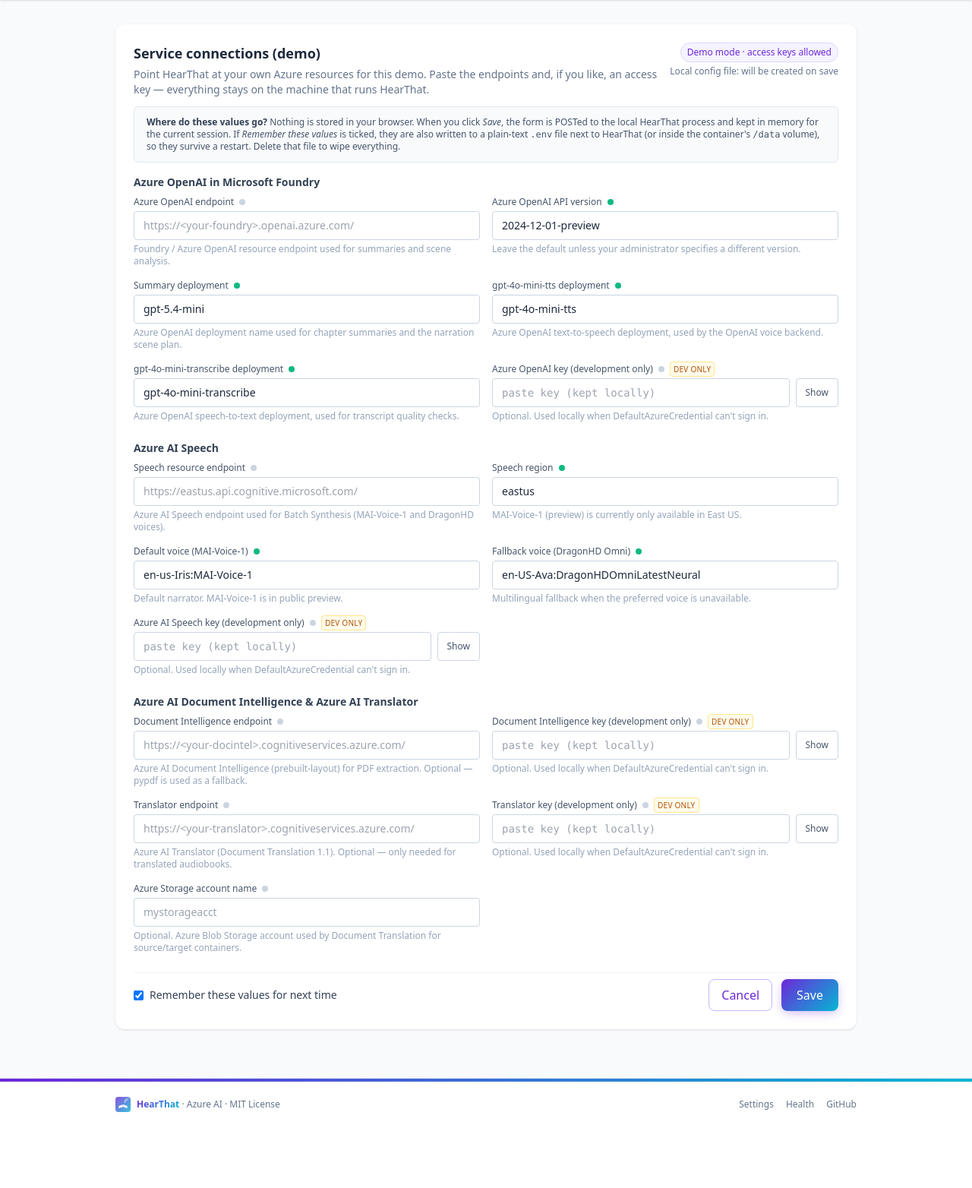
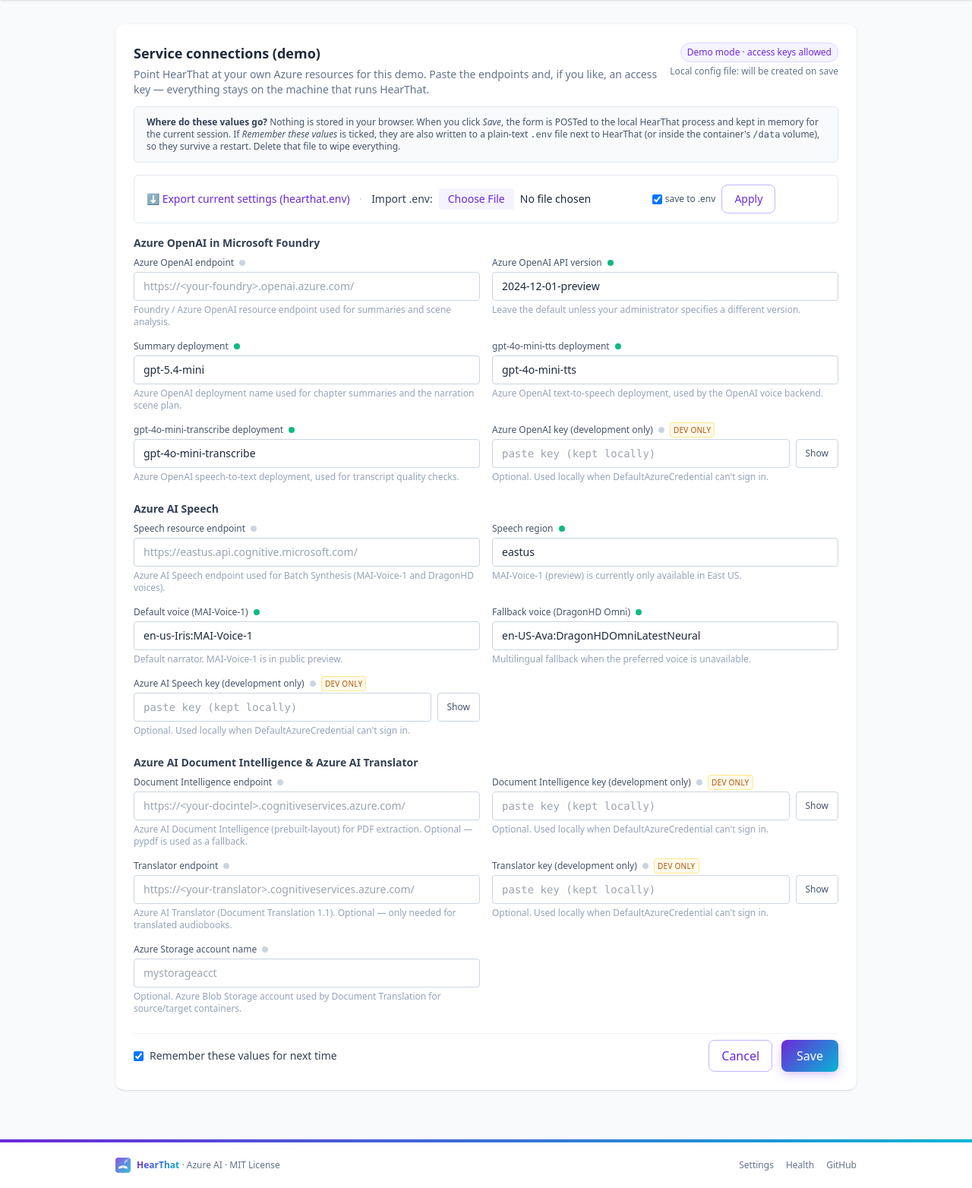
Before and after one commit to olivMertens/HearThat, a FastAPI app: page /settings in a window 1280 px wide. Shown: the part 92-1656 px from the top of the page at 76% size. Before the commit the page ends 1556 px from the top, so only its background shows below. Run offline with FastAPI, Linux system fonts and the light colour scheme; some libraries are stand-ins or nearby versions.

Commit message:
feat(settings): annotated .env export + import for demo testers

```diff
--- a/src/hearthat/ui/app.py
+++ b/src/hearthat/ui/app.py
@@ -10,7 +10,7 @@ from contextlib import asynccontextmanager
 from pathlib import Path
 
 from fastapi import FastAPI, File, Form, HTTPException, Request, UploadFile
-from fastapi.responses import FileResponse, HTMLResponse, RedirectResponse
+from fastapi.responses import FileResponse, HTMLResponse, RedirectResponse, Response
 from fastapi.staticfiles import StaticFiles
 from fastapi.templating import Jinja2Templates
 
@@ -315,9 +315,17 @@ def _persist_env_file(updates: dict[str, str], env_path: Path) -> None:
 
 
 @app.get("/settings", response_class=HTMLResponse)
-async def settings_page(request: Request, saved: int = 0) -> HTMLResponse:
+async def settings_page(
+    request: Request, saved: int = 0, imported: int = 0
+) -> HTMLResponse:
     settings = get_settings()
     env_path = Path(".env")
+    if imported:
+        message: str | None = f"Imported {imported} setting(s) from uploaded file."
+    elif saved:
+        message = "Settings applied."
+    else:
+        message = None
     return TEMPLATES.TemplateResponse(
         request,
         "settings.html",
@@ -326,7 +334,7 @@ async def settings_page(request: Request, saved: int = 0) -> HTMLResponse:
             "groups": _build_groups(settings),
             "env_file_exists": env_path.exists(),
             "is_dev": settings.is_dev,
-            "message": "Settings applied." if saved else None,
+            "message": message,
         },
     )
 
@@ -350,6 +358,90 @@ async def update_settings_route(request: Request) -> RedirectResponse:
     if persist:
         _persist_env_file(updates, Path(".env"))
     return RedirectResponse(url="/settings?saved=1", status_code=303)
+
+
+@app.get("/settings/export")
+async def export_settings() -> Response:
+    """Download current editable settings as an annotated .env file.
+
+    The export doubles as a starter template: each group becomes a section
+    header and each field carries its hint as a comment. Empty values fall
+    back to the placeholder so a fresh container produces a ready-to-edit
+    template.
+    """
+    settings = get_settings()
+    allow_secret = settings.is_dev
+    lines: list[str] = [
+        "# HearThat configuration \u2014 generated by /settings/export",
+        "# Edit the values below and reload via Settings \u2192 Import,",
+        "# or run HearThat with `--env-file hearthat.env`.",
+    ]
+    for group in _SETTINGS_GROUPS:
+        lines.append("")
+        lines.append(f"# === {group['title']} ===")
+        for entry in group["fields"]:  # type: ignore[index]
+            name, _label, placeholder, hint, secret = (
+                entry[0],
+                entry[1],
+                entry[2],
+                entry[3] if len(entry) > 3 else "",
+                entry[4] if len(entry) > 4 else False,
+            )
+            if secret and not allow_secret:
+                continue
+            if hint:
+                lines.append(f"# {hint}")
+            value = os.environ.get(name, "") or placeholder
+            lines.append(f"{name}={value}")
+    body = "\n".join(lines) + "\n"
+    return Response(
+        content=body,
+        media_type="text/plain; charset=utf-8",
+        headers={"Content-Disposition": 'attachment; filename="hearthat.env"'},
+    )
+
+
+@app.post("/settings/import")
+async def import_settings(
+    env_file: UploadFile = File(...),
+    persist: str | None = Form(None),
+) -> RedirectResponse:
+    """Apply an uploaded .env file to the running process."""
+    raw = await env_file.read()
+    if len(raw) > 64 * 1024:  # 64 KiB is plenty for a .env
+        raise HTTPException(status_code=413, detail="File too large for a .env upload.")
+    try:
+        text = raw.decode("utf-8")
+    except UnicodeDecodeError as exc:
+        raise HTTPException(status_code=400, detail="File must be UTF-8 text.") from exc
+
+    settings = get_settings()
+    allowed = set(_editable_keys(include_secret=settings.is_dev))
+    updates: dict[str, str] = {}
+    for line in text.splitlines():
+        stripped = line.strip()
+        if not stripped or stripped.startswith("#") or "=" not in stripped:
+            continue
+        key, _, value = stripped.partition("=")
+        key = key.strip()
+        if key not in allowed:
+            continue
+        value = value.strip().strip('"').strip("'")
+        # Skip lines where the value is still the placeholder "<...>".
+        if value.startswith("<") and value.endswith(">"):
+            continue
+        updates[key] = value
+        if value:
+            os.environ[key] = value
+        else:
+            os.environ.pop(key, None)
+
+    get_settings.cache_clear()
+    if persist:
+        _persist_env_file(updates, Path(".env"))
+    return RedirectResponse(
+        url=f"/settings?imported={len(updates)}", status_code=303
+    )
 
 
 @app.post("/jobs", response_class=HTMLResponse)
--- a/src/hearthat/ui/templates/settings.html
+++ b/src/hearthat/ui/templates/settings.html
@@ -34,6 +34,26 @@
     {{ message }}
   </div>
   {% endif %}
+
+  <div class="mt-4 flex flex-wrap items-center gap-3 rounded-md border border-slate-200 bg-white px-4 py-3">
+    <a href="/settings/export"
+       class="text-sm font-medium text-violet-700 hover:text-violet-900 underline-offset-2 hover:underline">
+      &#x2B07; Export current settings (hearthat.env)
+    </a>
+    <span class="text-slate-300">·</span>
+    <form method="post" action="/settings/import" enctype="multipart/form-data"
+          class="flex flex-wrap items-center gap-2">
+      <label class="text-sm text-slate-700">Import .env:</label>
+      <input type="file" name="env_file" accept=".env,text/plain" required
+             class="text-sm file:mr-2 file:rounded file:border-0 file:bg-violet-50 file:px-3 file:py-1 file:text-violet-700 hover:file:bg-violet-100" />
+      <label class="inline-flex items-center gap-1 text-xs text-slate-600">
+        <input type="checkbox" name="persist" value="1" checked
+               class="rounded border-slate-300 text-violet-600 focus:ring-violet-500" />
+        save to .env
+      </label>
+      <button type="submit" class="btn-secondary text-sm">Apply</button>
+    </form>
+  </div>
 
   <form method="post" action="/settings" class="mt-4 space-y-6">
     {% for group in groups %}
```
